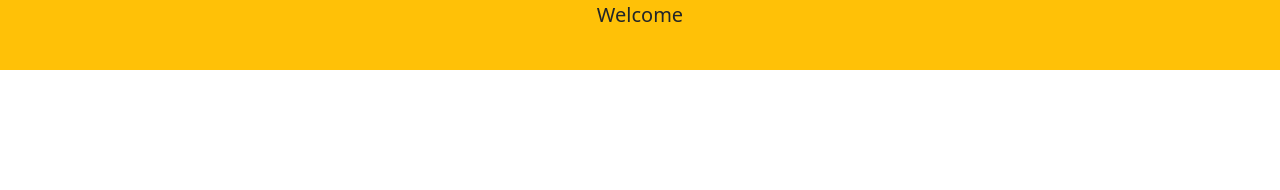
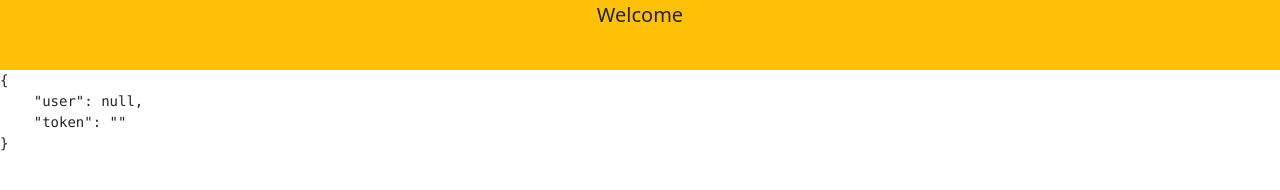
Before and after one commit to PgGitau/shopifi, a React (Create React App) app in the folder client/: page / in a window 1280 px wide. Shown: the part 146-336 px from the top of the page. Built offline with nearby package versions, Linux system fonts and the light colour scheme.

Commit message:
use context in home, login, and register comps

```diff
--- a/client/src/pages/Home.js
+++ b/client/src/pages/Home.js
@@ -1,9 +1,13 @@
 import Jumbotron from '../components/cards/Jumbotron';
+import { useAuth } from '../context/auth';
 
 function Home() {
+  const [ auth, setAuth ] = useAuth();
+
   return (
     <div>
-        <Jumbotron title="Home Page" subtitle="Welcome"/>
+      <Jumbotron title="Home Page" subtitle="Welcome" />
+      <pre>{JSON.stringify(auth, null, 4)}</pre>
     </div>
   );
 }
--- a/client/src/pages/auth/Login.js
+++ b/client/src/pages/auth/Login.js
@@ -2,11 +2,16 @@ import { useState } from 'react';
 import Jumbotron from '../../components/cards/Jumbotron';
 import axios from 'axios';
 import toast from 'react-hot-toast';
+import { useAuth } from '../../context/auth';
 
 function Login() {
     // state
     const [ email, setEmail ] = useState("peter@gmail.com");
     const [ password, setPassword ] = useState("kilometer");
+
+
+    //hook
+    const [ auth, setAuth ] = useAuth();
 
     const handleSubmit = async (e) => {
         e.preventDefault();
@@ -19,9 +24,10 @@ function Login() {
             );
             console.log(data)
             if (data?.error) {
-                toast.error(data.error);
+              toast.error(data.error);
             } else {
-                toast.success("Login successful")
+              setAuth({ ...auth, user: data.user, token: data.token });
+              toast.success("Login successful")
             }
         } catch (err) {
             console.log(err)
--- a/client/src/pages/auth/Register.js
+++ b/client/src/pages/auth/Register.js
@@ -2,6 +2,7 @@ import { useState } from 'react';
 import Jumbotron from '../../components/cards/Jumbotron';
 import axios from 'axios';
 import toast from 'react-hot-toast';
+import { useAuth } from '../../context/auth';
 
 function Register() {
     // state
@@ -9,6 +10,9 @@ function Register() {
     const [ email, setEmail ] = useState("peter@gmail.com");
     const [ password, setPassword ] = useState("kilometer");
     const [ address, setAddress ] = useState("123Nairobi");
+
+    // hook
+    const [ auth, setAuth ] = useAuth();
 
     const handleSubmit = async (e) => {
         e.preventDefault();
@@ -23,6 +27,7 @@ function Register() {
             if (data?.error) {
                 toast.error(data.error);
             } else {
+              setAuth({ ...auth, token: data.token, user: data.user })
                 toast.success("Registration successful")
             }
         } catch (err) {
```
Lines whose indentation alone changed are shown as unchanged.
